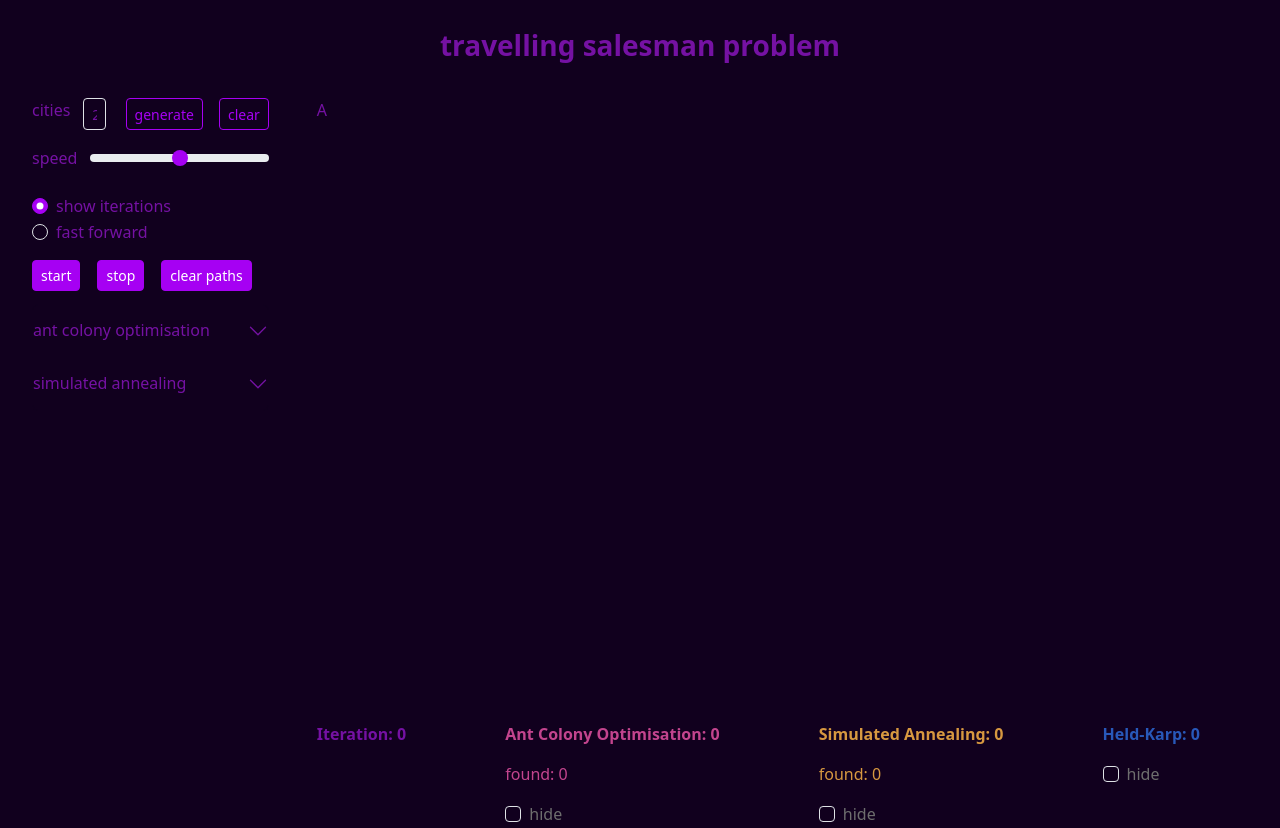
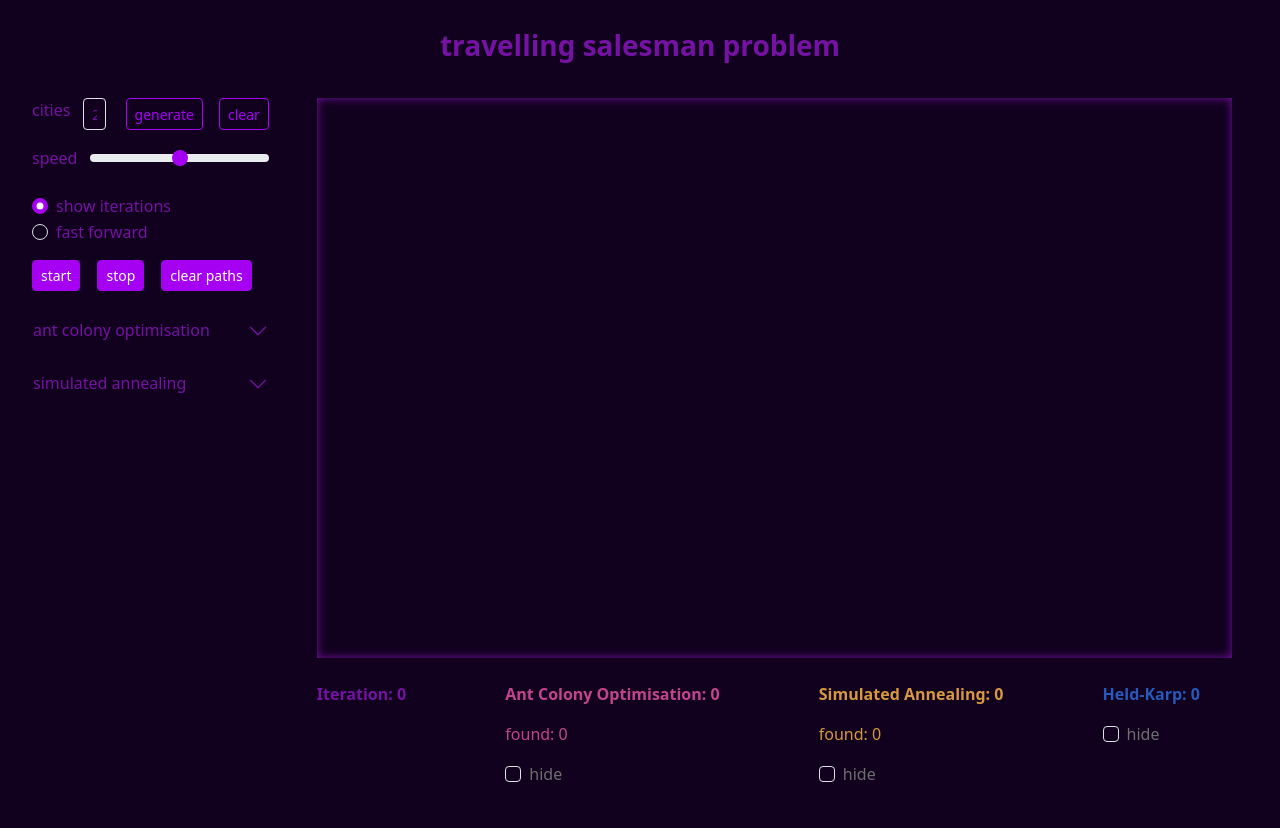
Before and after one commit to voliaanyk/Ant-Colony-Opt-and-Simulated-Annealing-for-Traveling-Salesman-Problem, a website: page solution/templates/main.html in a window 1280 px wide. After the commit the page ends 800 px from the top, so only its background shows below. Drawn offline with Linux system fonts and the light colour scheme.

Commit message:
design adjustments

```diff
--- a/solution/static/sass/main.scss
+++ b/solution/static/sass/main.scss
@@ -61,11 +61,12 @@ $accordion-padding-x: 0;
 }
 .graph-div{
     background-color: $body-bg;
-    height: $spacer*38;
+    height: $spacer*35;
     margin-top: $spacer;
     margin-left: $spacer;
     margin-right: $spacer;
-    margin-bottom: $spacer;
+    margin-bottom: $spacer*1.5;
+    box-shadow: inset 0 0 10px;
 }
 .output-div{
     margin-top: $spacer;
--- a/solution/templates/main.html
+++ b/solution/templates/main.html
@@ -124,7 +124,7 @@
       <div class="graph-output-div">
 
         <div class="graph-div" id="graph-div">
-          <p>A</p>
+          <p></p>
         </div>
 
         <div class="output-div div-flex">
```
Also changed, not shown: solution/static/css/main.min.css, 1 other file.
